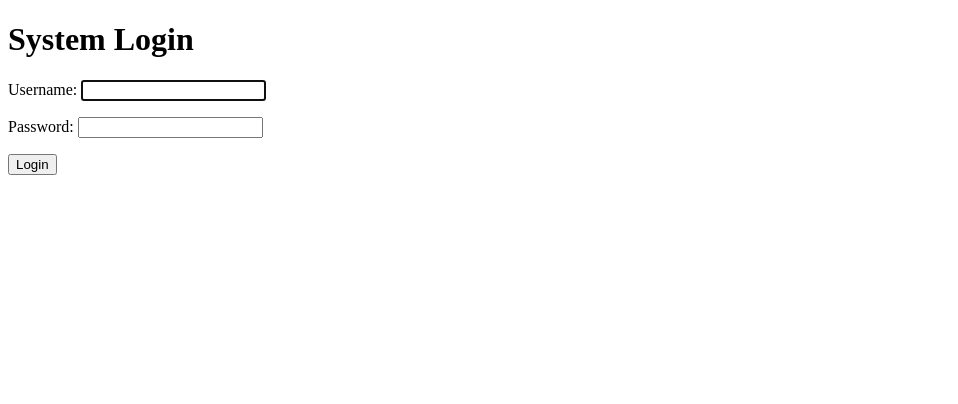
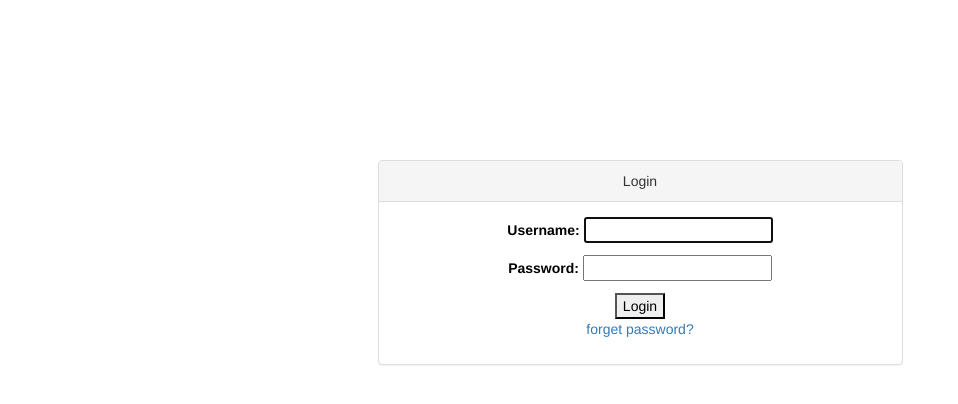
Before and after one commit to ketan-lambat/driveIt, a Django app: page /login/ in a window 1280 px wide. Shown: the top 404 px of the page, without its empty margins (0-958 px from the left). Run offline with Django 3.2, Linux system fonts and the light colour scheme; some libraries are stand-ins or nearby versions.

Commit message:
update template

```diff
--- a/templates/registration/index.html
+++ b/templates/registration/index.html
@@ -2,22 +2,32 @@
 <html lang="en">
 <head>
     <meta charset="UTF-8">
-    <title>Simple Auth System</title>
+    <title>
+        {% block title %}
+            TDrive
+        {% endblock %}</title>
+    <link rel="stylesheet" href="https://stackpath.bootstrapcdn.com/bootstrap/4.3.1/css/bootstrap.min.css"
+          integrity="sha384-ggOyR0iXCbMQv3Xipma34MD+dH/1fQ784/j6cY/iJTQUOhcWr7x9JvoRxT2MZw1T" crossorigin="anonymous">
     {% block head %}
     {% endblock %}
 </head>
 <body>
 {% block content %}
-    <h1> Welcome Home, from homepage</h1>
     {% if user.is_authenticated %}
+        <h1>Welcome, {{ user.username }}</h1>
+        <a href="{% url 'drive_home' %}">Go To Drive</a>
+        <br>
         <a href="{% url 'logout' %}">Logout</a>
 
     {% else %}
-        <a href="{% url 'login_url' %}">Login</a>
+
+        <h1> Welcome Home, from homepage</h1><i class="fa fa-user icon"></i>
+        <a href="{% url 'login_url' %}"><i class="fa fa-user icon"></i> Login</a>
         <a href="{% url 'register_url' %}">Register</a>
 
     {% endif %}
 
 {% endblock %}
+
 </body>
 </html>
--- a/templates/registration/login.html
+++ b/templates/registration/login.html
@@ -1,10 +1,35 @@
 {% extends 'registration/index.html' %}
+{% block title %}
+    Register | TDrive
+{% endblock %}
+{% block head %}
+    <link rel="stylesheet" href="https://maxcdn.bootstrapcdn.com/bootstrap/3.4.1/css/bootstrap.min.css">
+    <script src="https://ajax.googleapis.com/ajax/libs/jquery/3.4.1/jquery.min.js"></script>
+    <script src="https://maxcdn.bootstrapcdn.com/bootstrap/3.4.1/js/bootstrap.min.js"></script>
+    <style>
+        div.ex2 {
+            text-align: center;
+            color: black;
+        }
+    </style>
+{% endblock %}
+{% block content %}
+    <div class="ex2"><br><br><br><br><br><br><br><br>
+        <div class="container">
+            <div class='col-sm-6 col-sm-offset-3'>
+                <div class='panel panel-default'>
+                    <div class='panel-heading'>Login</div>
+                    <div class='panel-body'>
+                        <form method="POST">
+                            {% csrf_token %}
+                            {{ form.as_p }}
+                            <button type="submit"> Login</button>
+                        </form>
+                        <p><a href="#">forget password?</a></p>
 
-{% block content %}
-        <h1>System Login</h1>
-        <form method = "POST">
-        {% csrf_token %}
-             {{ form.as_p }}
-            <button type="submit">Login</button>
-        </form>
+                    </div>
+                </div>
+            </div>
+        </div>
+    </div>
 {% endblock %}
```
Also changed, not shown: templates/registration/register.html (+37 -9 lines).
